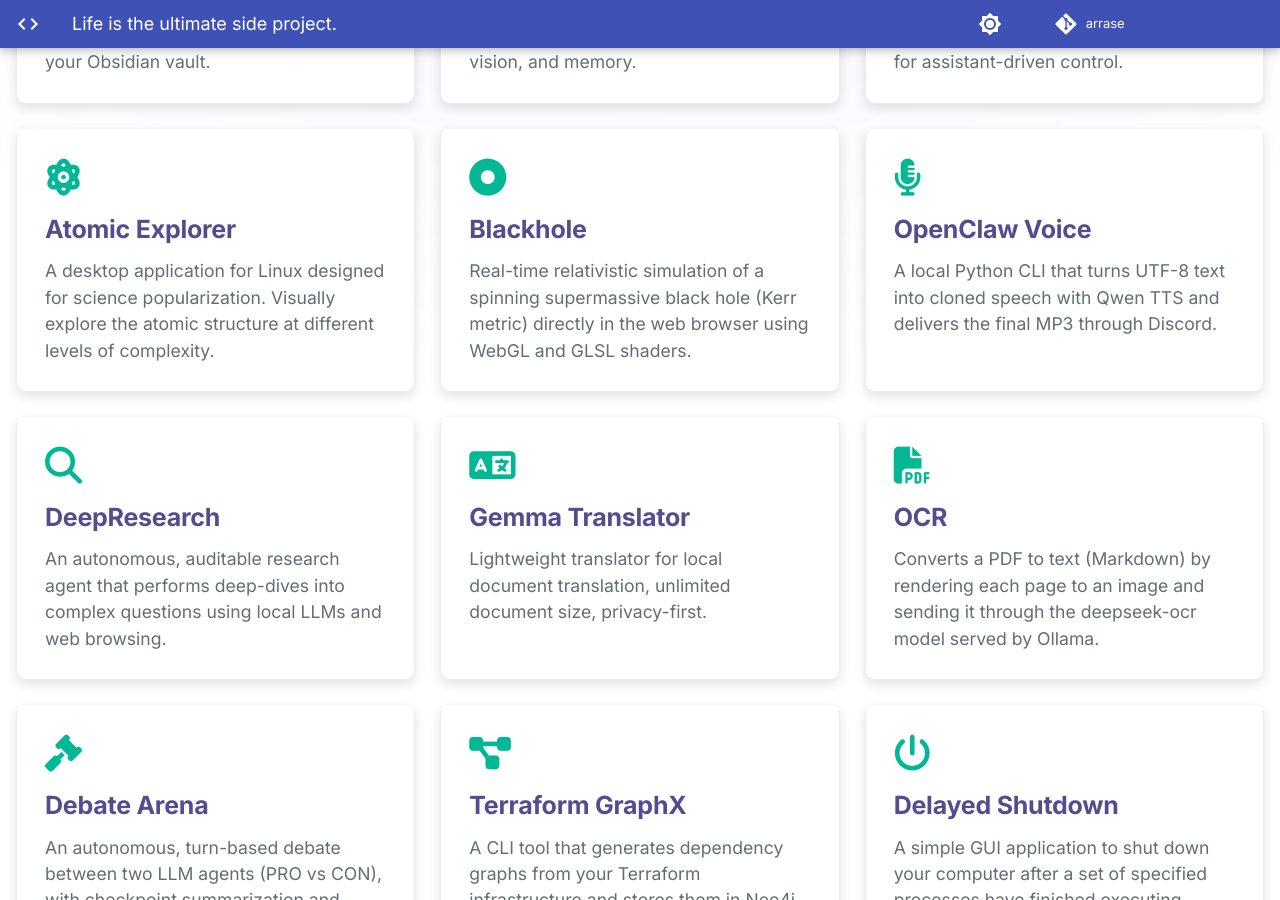
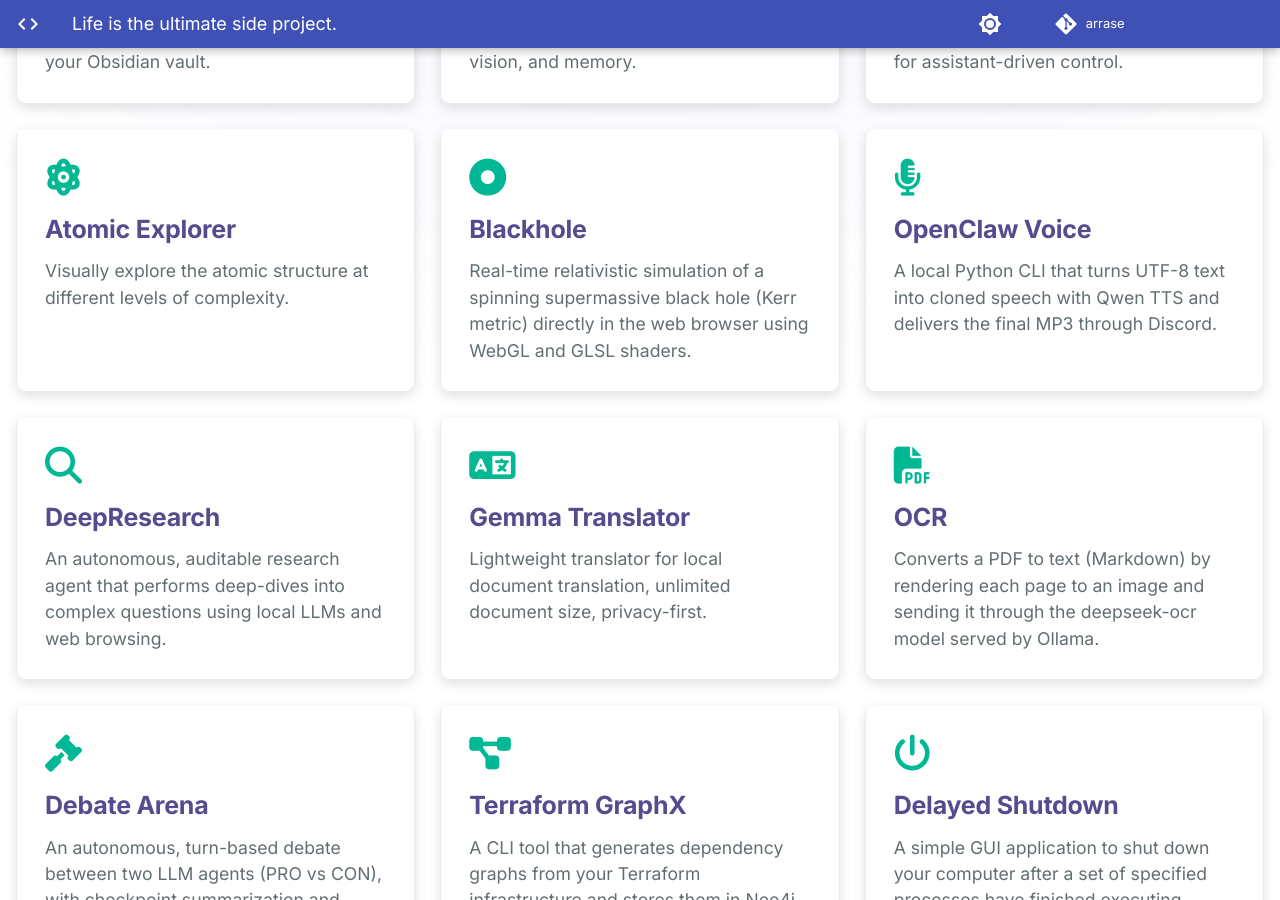
Before and after one commit to arrase/arrase.github.io, an MkDocs documentation site: the page built from docs/index.md, in a window 1280 px wide and 900 px high, scrolled down 783 px. Built offline with MkDocs 1.6.1 and Material for MkDocs 9.7.7, drawn with Linux system fonts in a browser that asks for light colours.

Commit message:
Update Atomic Explorer description
Removed the mention of the desktop application for Linux from the Atomic Explorer description.

```diff
--- a/docs/index.md
+++ b/docs/index.md
@@ -50,7 +50,7 @@
   <a href="/atomic-explorer" class="feature-card">
     <i class="fas fa-atom feature-icon"></i>
     <h3>Atomic Explorer</h3>
-    <p>A desktop application for Linux designed for science popularization. Visually explore the atomic structure at different levels of complexity.</p>
+    <p>Visually explore the atomic structure at different levels of complexity.</p>
   </a>
 
   <a href="https://arrase.github.io/blackhole/" class="feature-card">
```
